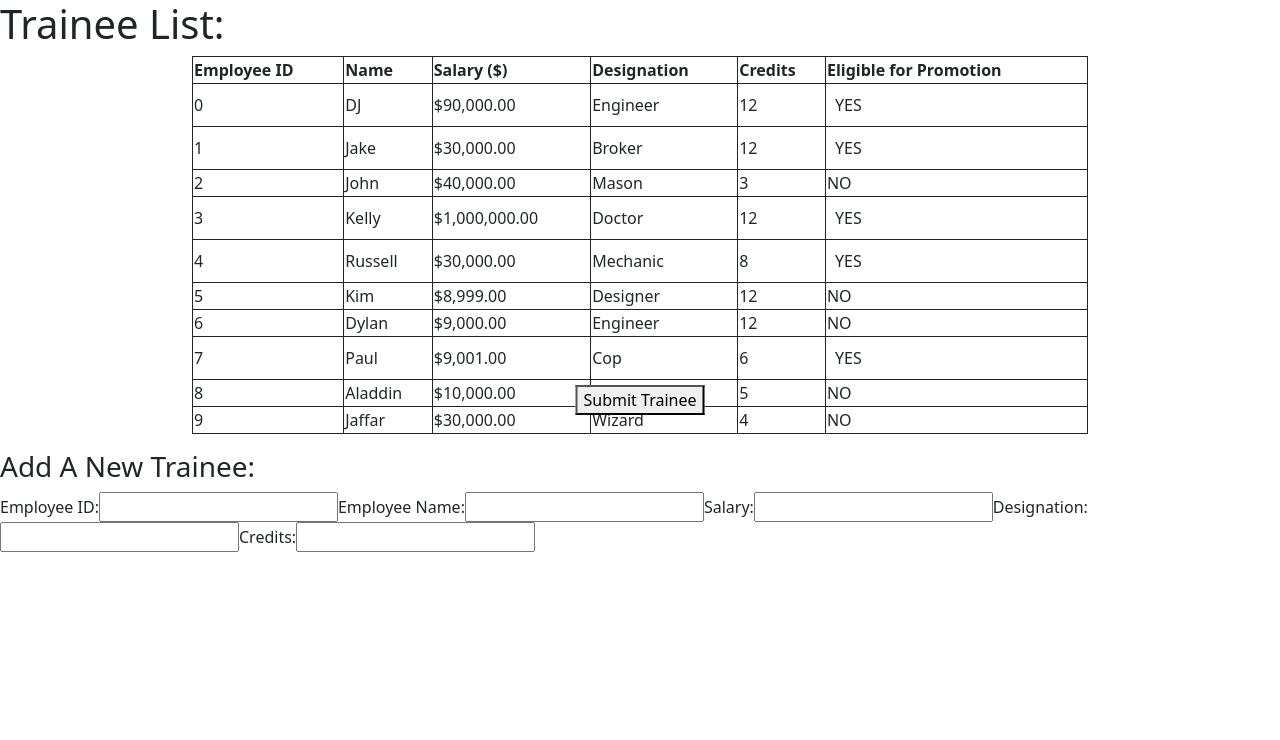
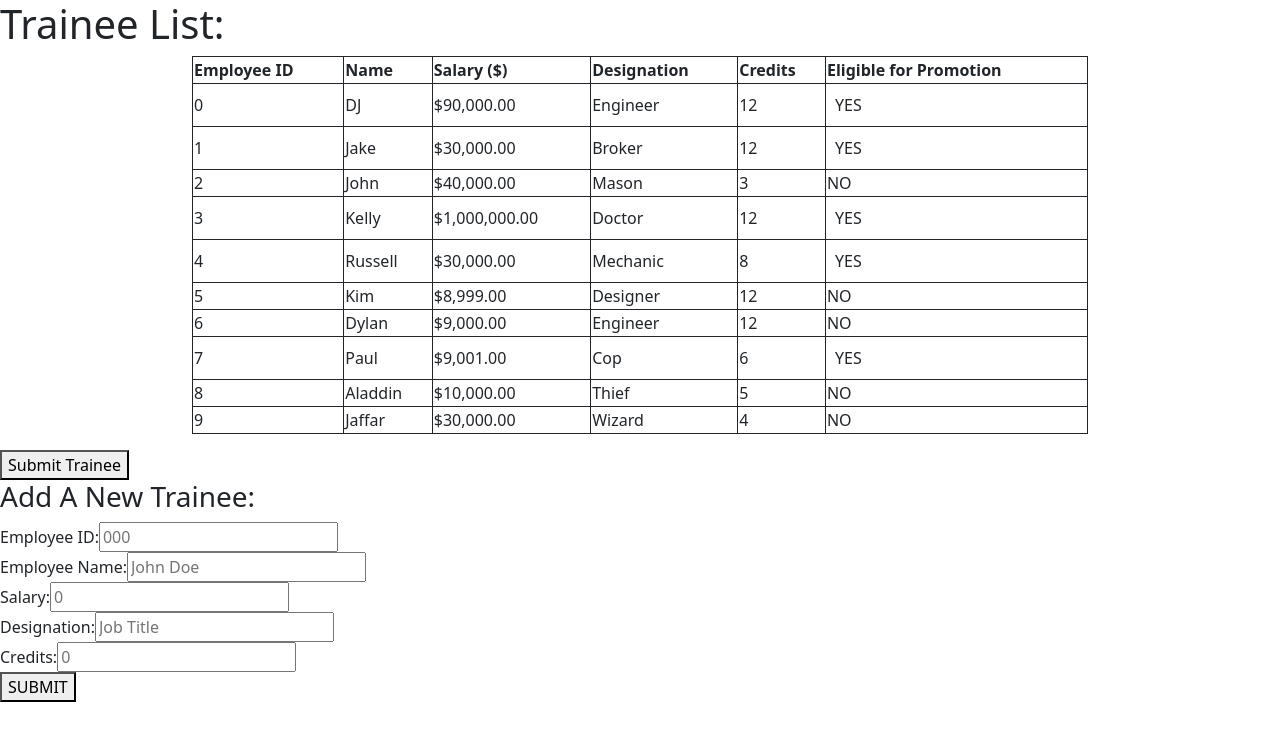
Before and after one commit to droycho/AngularEmployeeList, an Angular app: page / in a window 1280 px wide. Both pictures are taken after a click on the button "Add Trainee". Shown: the top 740 px of the page. Built offline with nearby package versions, Linux system fonts and the light colour scheme.

Commit message:
refactor form to be child of list. each new addition changes any value not hardcoded.

```diff
--- a/src/app/app.component.html
+++ b/src/app/app.component.html
@@ -1,8 +1,8 @@
 <h1>Trainee List:</h1>
 
 <app-fiable-trainee-list></app-fiable-trainee-list>
-<button (click)="btnClicked()" id="addBtn">{{btnVal}}</button>
+<!-- <button (click)="btnClicked()" id="addBtn">{{btnVal}}</button>
 <div *ngIf="toggle; else formComp"></div>
 <ng-template #formComp>
-    <app-fiable-trainee-form></app-fiable-trainee-form>
-</ng-template>
+    <app-new-trainee-form></app-new-trainee-form>
+</ng-template> -->
--- a/src/app/app.component.ts
+++ b/src/app/app.component.ts
@@ -7,16 +7,16 @@ import { Component } from '@angular/core';
 })
 export class AppComponent {
   title = 'comp-1';
-  toggle:boolean =true;
-  btnVal: string = "Add Trainee";
+  // toggle:boolean =true;
+  // btnVal: string = "Add Trainee";
 
-  btnClicked() {
-    this.toggle = !this.toggle;
-    if(this.btnVal == "Add Trainee"){
-      this.btnVal = "Submit Trainee";
-    }
-    else{
-      this.btnVal = "Add Trainee";
-    }
-  }
+  // btnClicked() {
+  //   this.toggle = !this.toggle;
+  //   if(this.btnVal == "Add Trainee"){
+  //     this.btnVal = "Submit Trainee";
+  //   }
+  //   else{
+  //     this.btnVal = "Add Trainee";
+  //   }
+  // }
 }
--- a/src/app/app.module.ts
+++ b/src/app/app.module.ts
@@ -4,13 +4,13 @@ import { ReactiveFormsModule } from '@angular/forms';
 
 import { AppComponent } from './app.component';
 import { FiableTraineeListComponent } from './fiable-trainee-list/fiable-trainee-list.component';
-import { FiableTraineeFormComponent } from './fiable-trainee-form/fiable-trainee-form.component';
+import { NewTraineeFormComponent } from './fiable-trainee-list/new-trainee-form/new-trainee-form.component';
 
 @NgModule({
   declarations: [
     AppComponent,
     FiableTraineeListComponent,
-    FiableTraineeFormComponent
+    NewTraineeFormComponent
   ],
   imports: [
     BrowserModule,
--- a/src/app/fiable-trainee-form/fiable-trainee-form.component.html
+++ /dev/null
@@ -1,11 +0,0 @@
-<h3>Add A New Trainee:</h3>
-<label for="eid">Employee ID: </label>
-<input id="eid" type="text" [formControl]="employeeID">
-<label for="ename">Employee Name: </label>
-<input id="ename" type="text" [formControl]="eName">
-<label for="salary">Salary: </label>
-<input id="salary" type="text" [formControl]="salary">
-<label for="designation">Designation: </label>
-<input id="designation" type="text" [formControl]="designation">
-<label for="credits">Credits: </label>
-<input id="credits" type="text" [formControl]="credits">
--- a/src/app/fiable-trainee-form/fiable-trainee-form.component.ts
+++ /dev/null
@@ -1,21 +0,0 @@
-import { Component, OnInit } from '@angular/core';
-import { FormControl } from '@angular/forms';
-
-@Component({
-  selector: 'app-fiable-trainee-form',
-  templateUrl: './fiable-trainee-form.component.html',
-  styleUrls: ['./fiable-trainee-form.component.css']
-})
-export class FiableTraineeFormComponent implements OnInit {
-
-  employeeID= new FormControl('');
-  eName= new FormControl('');
-  salary= new FormControl('');
-  designation= new FormControl('');
-  credits= new FormControl('');
-  constructor() { }
-
-  ngOnInit(): void {
-  }
-
-}
--- a/src/app/fiable-trainee-list/fiable-trainee-list.component.html
+++ b/src/app/fiable-trainee-list/fiable-trainee-list.component.html
@@ -23,3 +23,8 @@
 
     </tr>
 </table>
+<button (click)="btnClicked()" id="addBtn">{{btnVal}}</button>
+<div *ngIf="toggle; else formComp"></div>
+<ng-template #formComp>
+    <app-new-trainee-form [traineeList]="traineeList"></app-new-trainee-form>
+</ng-template>
--- a/src/app/fiable-trainee-list/fiable-trainee-list.component.ts
+++ b/src/app/fiable-trainee-list/fiable-trainee-list.component.ts
@@ -8,6 +8,8 @@ import { Trainee } from './trainee';
 })
 export class FiableTraineeListComponent implements OnInit {
   idCounter: number = 0;
+  toggle:boolean =true;
+  btnVal: string = "Add Trainee";
   traineeList: Trainee[] = [
     new Trainee(this.idCounter++, "DJ", 90000, "Engineer", 12),
     new Trainee(this.idCounter++, "Jake", 30000, "Broker", 12),
@@ -27,4 +29,14 @@ export class FiableTraineeListComponent implements OnInit {
   ngOnInit(): void {
   }
 
+  btnClicked() {
+    this.toggle = !this.toggle;
+    if(this.btnVal == "Add Trainee"){
+      this.btnVal = "Submit Trainee";
+    }
+    else{
+      this.btnVal = "Add Trainee";
+    }
+  }
+
 }
--- /dev/null
+++ b/src/app/fiable-trainee-list/new-trainee-form/new-trainee-form.component.html
@@ -0,0 +1,17 @@
+<h3>Add A New Trainee:</h3>
+<label for="eid">Employee ID: </label>
+<input id="eid" type="number" [formControl]="employeeID" placeholder="000">
+<br>
+<label for="ename">Employee Name: </label>
+<input id="ename" type="text" [formControl]="eName" placeholder="John Doe">
+<br>
+<label for="salary">Salary: </label>
+<input id="salary" type="number" [formControl]="salary" placeholder="0">
+<br>
+<label for="designation">Designation: </label>
+<input id="designation" type="text" [formControl]="designation" placeholder="Job Title">
+<br>
+<label for="credits">Credits: </label>
+<input id="credits" type="number" [formControl]="credits" placeholder="0">
+<br>
+<button type="button" (click)="onSubmit()">{{btnTxt}}</button>
--- /dev/null
+++ b/src/app/fiable-trainee-list/new-trainee-form/new-trainee-form.component.ts
@@ -0,0 +1,40 @@
+import { Component, Input, OnInit } from '@angular/core';
+import { FormControl } from '@angular/forms';
+import { Trainee } from '../trainee';
+
+@Component({
+  selector: 'app-new-trainee-form',
+  templateUrl: './new-trainee-form.component.html',
+  styleUrls: ['./new-trainee-form.component.css']
+})
+export class NewTraineeFormComponent implements OnInit {
+  employeeID= new FormControl('');
+  eName= new FormControl('');
+  salary= new FormControl('');
+  designation= new FormControl('');
+  credits= new FormControl('');
+  newTrainee: Trainee;
+  btnTxt: string = "SUBMIT";
+  @Input()
+  trainee!: Trainee;
+  @Input('traineeList')
+  tlist!: Trainee[];
+  constructor() {
+    this.newTrainee = new Trainee(0, "John Doe", 0, "No Job", 0);
+   }
+
+  ngOnInit(): void {
+  }
+
+  onSubmit(){
+    if(this.employeeID.value != ''){
+      this.newTrainee.setEmployeeID(this.employeeID.value);
+      this.newTrainee.setEName(this.eName.value);
+      this.newTrainee.setSalary(this.salary.value);
+      this.newTrainee.setDesignation(this.designation.value);
+      this.newTrainee.setCredits(this.credits.value);
+    }
+    console.log("Submit new trainee: ", this.newTrainee);
+    this.tlist.push(this.newTrainee);
+  }
+}
```
Also changed, not shown: src/app/fiable-trainee-list/new-trainee-form/new-trainee-form.component.css (added), 1 other file (tests, documents, lock files or other folders).
